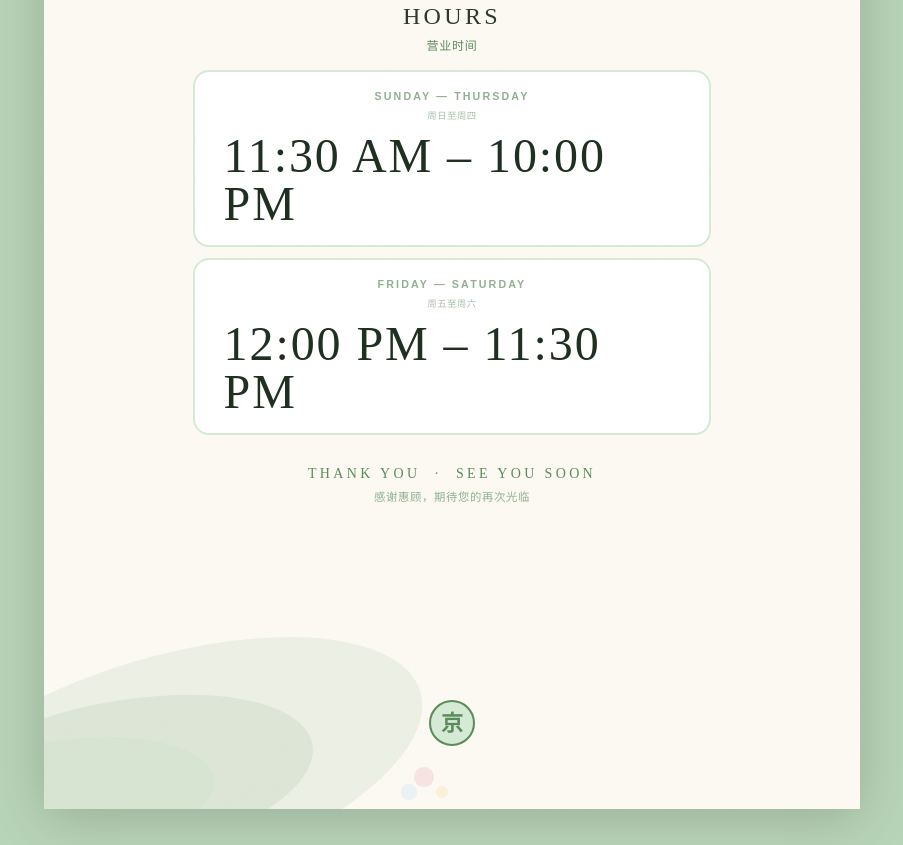
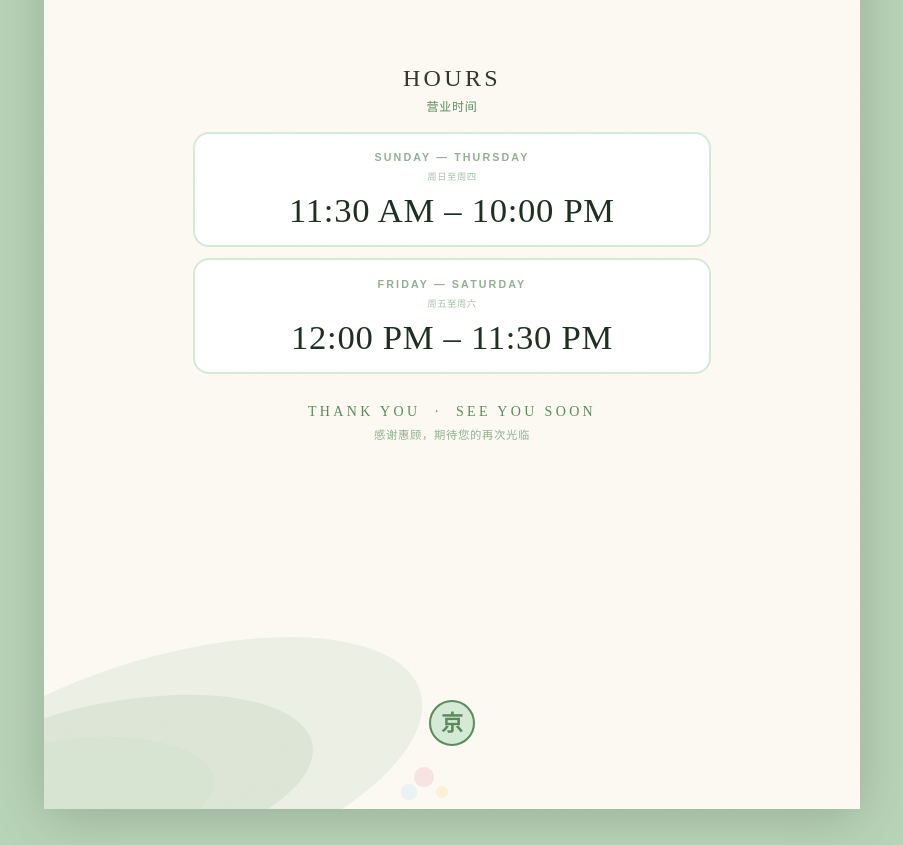
Before and after one commit to coffeebeandrifting/kyo-matcha-signs, a plain HTML site: page index.html in a window 1280 px wide. Shown: the part 4694-5539 px from the top of the page, without its empty margins (188-1091 px from the left). Drawn offline with Linux system fonts and the light colour scheme; a web font is replaced by a local one.

Commit message:
Fix hours time to single line

```diff
--- a/index.html
+++ b/index.html
@@ -287,8 +287,9 @@ body { background:#B8D4B8; font-family:var(--fn-en); color:var(--ink); }
   letter-spacing:0.06em; opacity:0.8; margin-top:1px;
 }
 .hr-time {
-  font-family:var(--fn-en); font-weight:300; font-size:36pt;
-  letter-spacing:0.04em; color:var(--content-ink); line-height:1; margin-top:5px;
+  font-family:var(--fn-en); font-weight:300; font-size:26pt;
+  letter-spacing:0.02em; color:var(--content-ink); line-height:1; margin-top:5px;
+  white-space:nowrap;
 }
 </style>
 </head>
```
Also changed, not shown: kyo-matcha-signs.html (+3 -2 lines), print.html (+3 -2 lines), hours-check.png (added), 1 other file.
